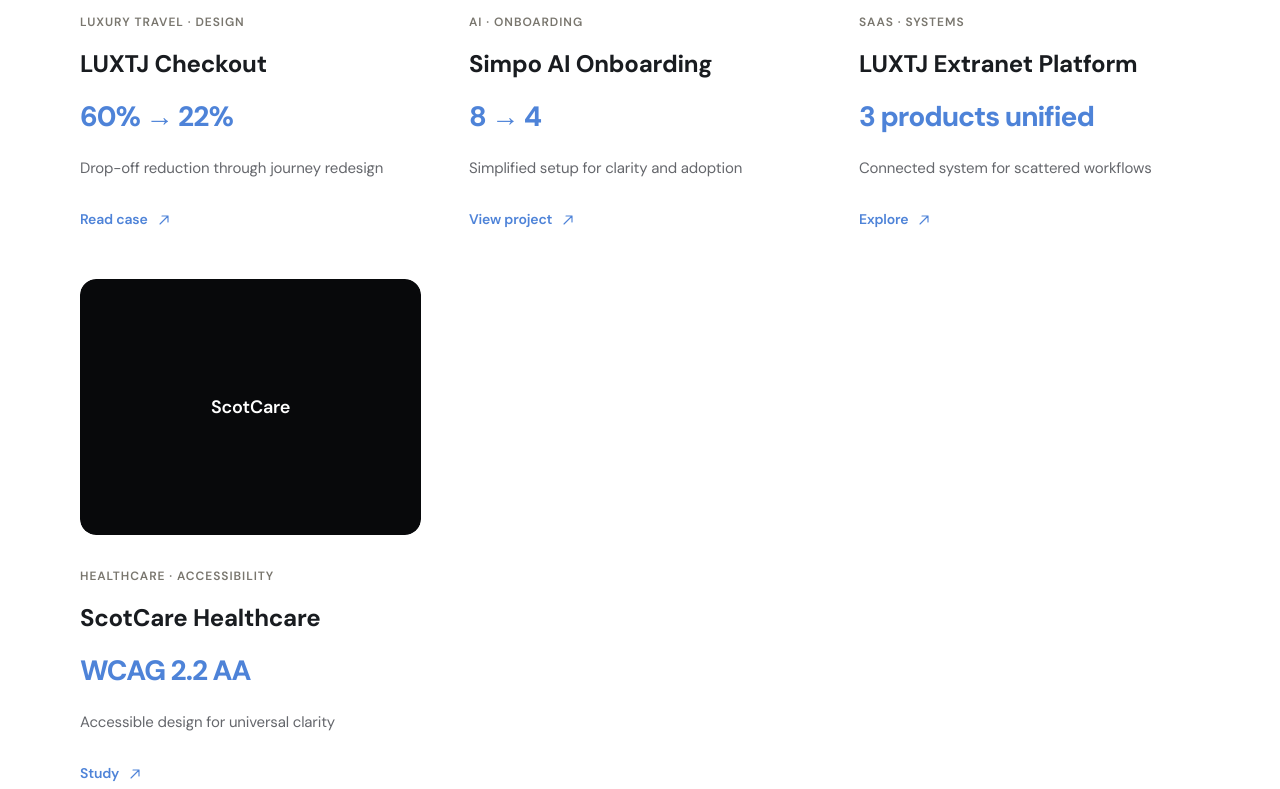
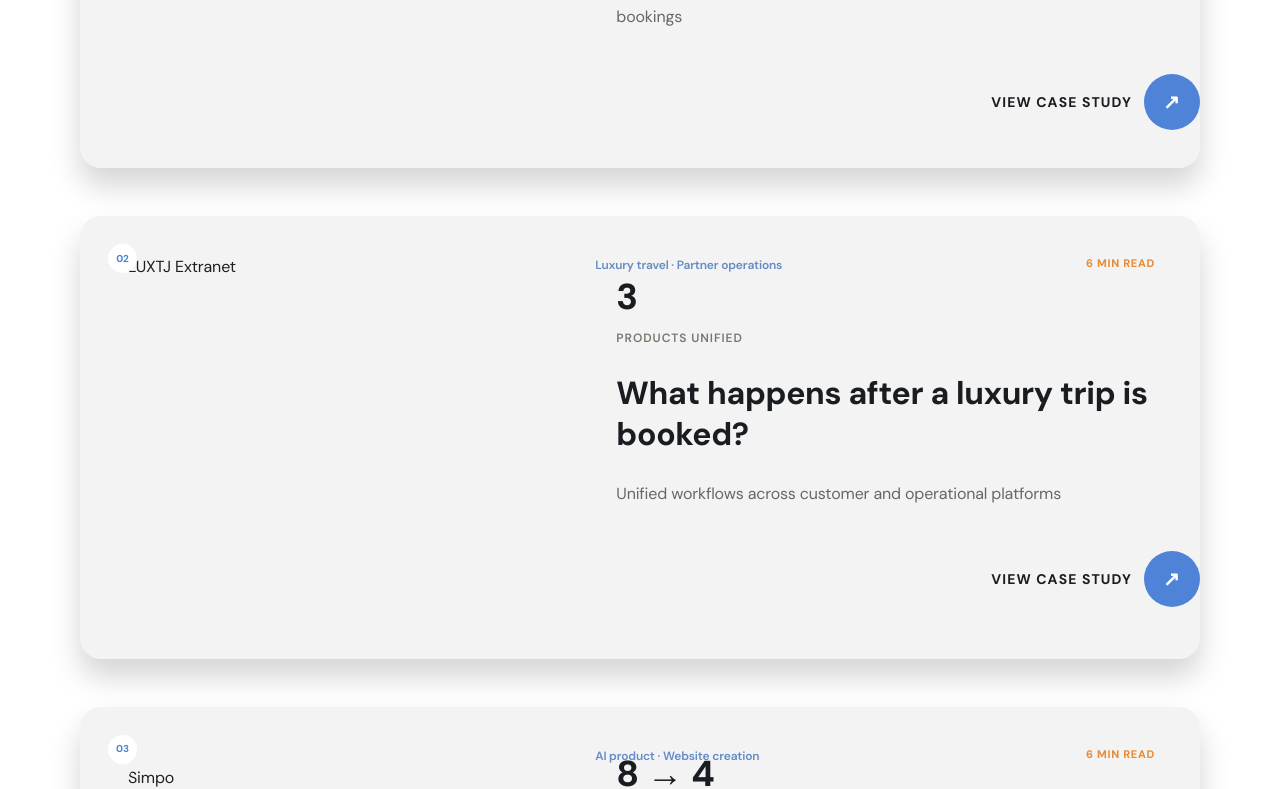
Before and after one commit to Akshayux/akshay-portfolio, a Next.js app: page / in a window 1280 px wide. Shown: the part 3533-4322 px from the top of the page. Built offline with nearby package versions, Linux system fonts and the light colour scheme.

Commit message:
Redesign projects section with full-width case study cards matching reference design

```diff
--- a/app/page.tsx
+++ b/app/page.tsx
@@ -86,58 +86,88 @@ export default function Home(){return <PageFrame>
     </div>
   </section>
 
-  {/* All Projects Grid */}
-  <section className="projects-grid shell reveal">
-    <div className="projects-grid-container">
-      <div className="project-card project-card-1">
-        <div className="project-card-visual">
+  {/* All Projects - Case Studies */}
+  <section className="projects-showcase shell reveal">
+    <div className="project-showcase-card project-showcase-1">
+      <div className="project-showcase-number">01</div>
+      <div className="project-showcase-category">Luxury travel · Customer experience</div>
+      <div className="project-showcase-readtime">9 MIN READ</div>
+
+      <div className="project-showcase-visual">
         <div className="project-placeholder luxtj">LUXTJ</div>
       </div>
-        <div className="project-card-content">
-          <p className="project-category">Luxury Travel · Design</p>
-          <h3>LUXTJ Checkout</h3>
-          <p className="project-metric">60% → 22%</p>
-          <p className="project-description">Drop-off reduction through journey redesign</p>
-          <Link href="/work/luxtj" className="project-link">Read case <Arrow/></Link>
+      <div className="project-showcase-content">
+        <div className="project-showcase-metric">60% → 22% <span>CHECKOUT DROP-OFF</span></div>
+        <h3>The leak wasn't on the checkout screen</h3>
+        <p className="project-showcase-description">I redesigned the booking journey to address the friction behind abandoned bookings</p>
+        <div className="project-showcase-footer">
+          <Link href="/work/luxtj" className="project-showcase-cta-link">
+            VIEW CASE STUDY
+            <span className="project-showcase-arrow">↗</span>
+          </Link>
+        </div>
       </div>
     </div>
 
-      <div className="project-card project-card-2">
-        <div className="project-card-visual">
-          <div className="project-placeholder simpo">Simpo</div>
+    <div className="project-showcase-card project-showcase-2">
+      <div className="project-showcase-number">02</div>
+      <div className="project-showcase-category">Luxury travel · Partner operations</div>
+      <div className="project-showcase-readtime">6 MIN READ</div>
+
+      <div className="project-showcase-visual">
+        <div className="project-placeholder luxtj-extranet">LUXTJ Extranet</div>
       </div>
-        <div className="project-card-content">
-          <p className="project-category">AI · Onboarding</p>
-          <h3>Simpo AI Onboarding</h3>
-          <p className="project-metric">8 → 4</p>
-          <p className="project-description">Simplified setup for clarity and adoption</p>
-          <Link href="/work/simpo-ai" className="project-link">View project <Arrow/></Link>
+      <div className="project-showcase-content">
+        <div className="project-showcase-metric">3 <span>PRODUCTS UNIFIED</span></div>
+        <h3>What happens after a luxury trip is booked?</h3>
+        <p className="project-showcase-description">Unified workflows across customer and operational platforms</p>
+        <div className="project-showcase-footer">
+          <Link href="/work/luxtj-extranet" className="project-showcase-cta-link">
+            VIEW CASE STUDY
+            <span className="project-showcase-arrow">↗</span>
+          </Link>
+        </div>
       </div>
     </div>
 
-      <div className="project-card project-card-3">
-        <div className="project-card-visual">
-          <div className="project-placeholder luxtj-extranet">LUXTJ Extranet</div>
+    <div className="project-showcase-card project-showcase-3">
+      <div className="project-showcase-number">03</div>
+      <div className="project-showcase-category">AI product · Website creation</div>
+      <div className="project-showcase-readtime">6 MIN READ</div>
+
+      <div className="project-showcase-visual">
+        <div className="project-placeholder simpo">Simpo</div>
       </div>
-        <div className="project-card-content">
-          <p className="project-category">SaaS · Systems</p>
-          <h3>LUXTJ Extranet Platform</h3>
-          <p className="project-metric">3 products unified</p>
-          <p className="project-description">Connected system for scattered workflows</p>
-          <Link href="/work/luxtj-extranet" className="project-link">Explore <Arrow/></Link>
+      <div className="project-showcase-content">
+        <div className="project-showcase-metric">8 → 4 <span>ONBOARDING STEPS</span></div>
+        <h3>Why were people leaving an AI website builder before they made their first choice?</h3>
+        <p className="project-showcase-description">Clearer progression meant users stayed. Complexity wasn't the issue—clarity was.</p>
+        <div className="project-showcase-footer">
+          <Link href="/work/simpo-ai" className="project-showcase-cta-link">
+            VIEW CASE STUDY
+            <span className="project-showcase-arrow">↗</span>
+          </Link>
+        </div>
       </div>
     </div>
 
-      <div className="project-card project-card-4">
-        <div className="project-card-visual">
+    <div className="project-showcase-card project-showcase-4">
+      <div className="project-showcase-number">04</div>
+      <div className="project-showcase-category">Healthcare · Partner operations</div>
+      <div className="project-showcase-readtime">6 MIN READ</div>
+
+      <div className="project-showcase-visual">
         <div className="project-placeholder scotcare">ScotCare</div>
       </div>
-        <div className="project-card-content">
-          <p className="project-category">Healthcare · Accessibility</p>
-          <h3>ScotCare Healthcare</h3>
-          <p className="project-metric">WCAG 2.2 AA</p>
-          <p className="project-description">Accessible design for universal clarity</p>
-          <Link href="/work/scotcare" className="project-link">Study <Arrow/></Link>
+      <div className="project-showcase-content">
+        <div className="project-showcase-metric">WCAG 2.2 AA <span>ACCESSIBILITY STANDARD</span></div>
+        <h3>When someone feels unwell, the hardest question is often: what happens next?</h3>
+        <p className="project-showcase-description">Healthcare needs clarity more than anywhere. Designed for everyone.</p>
+        <div className="project-showcase-footer">
+          <Link href="/work/scotcare" className="project-showcase-cta-link">
+            VIEW CASE STUDY
+            <span className="project-showcase-arrow">↗</span>
+          </Link>
         </div>
       </div>
     </div>
--- a/app/refinements-creative.css
+++ b/app/refinements-creative.css
@@ -582,113 +582,205 @@
 .approach-content p{font-size:17px;line-height:1.75;color:#191c20;max-width:780px;margin-bottom:24px;font-weight:400}
 .approach-highlight{padding:32px 36px;margin-top:40px;background:linear-gradient(135deg,#cae9ff,rgba(98,182,203,.08));border:2px solid #bee9e8;border-radius:12px;font-size:16px;line-height:1.7;color:#1b4965;font-weight:500;border-left:4px solid #62b6cb}
 
-/* Projects Grid Section */
-.projects-grid {
+/* Projects Showcase - Full-Width Case Study Cards */
+.projects-showcase {
   padding: 120px 0;
   background: #ffffff;
 }
 
-.projects-grid-container {
+.project-showcase-card {
+  position: relative;
   display: grid;
-  grid-template-columns: repeat(auto-fit, minmax(340px, 1fr));
+  grid-template-columns: 43% 57%;
   gap: 48px;
+  align-items: center;
+  background: #f3f3f3;
+  border-radius: 21px;
+  padding: 38px 48px;
+  transition: all 0.3s ease;
+  cursor: pointer;
+  box-shadow: 0 18px 30px rgba(0, 0, 0, 0.17);
+  min-height: 360px;
+  margin-bottom: 48px;
 }
 
-.project-card {
-  display: flex;
-  flex-direction: column;
-  gap: 32px;
-  padding: 0;
-  background: transparent;
-  border-radius: 0;
-  box-shadow: none;
-  transition: all 0.3s ease;
+.project-showcase-card:last-child {
+  margin-bottom: 0;
 }
 
-.project-card-visual {
-  width: 100%;
-  aspect-ratio: 4/3;
-  border-radius: 16px;
-  overflow: hidden;
-  background: #f2f2f2;
+.project-showcase-card:hover {
+  background: #4D80D1;
+  transform: translateY(-2px);
+  box-shadow: 0 24px 40px rgba(77, 128, 209, 0.25);
+}
+
+.project-showcase-number {
+  position: absolute;
+  top: 28px;
+  left: 28px;
+  font-size: 10px;
+  font-weight: 700;
+  color: #4D80D1;
+  transition: all 0.3s ease;
+  background: #ffffff;
+  width: 29px;
+  height: 29px;
+  border-radius: 50%;
   display: flex;
   align-items: center;
   justify-content: center;
 }
 
-.project-placeholder {
-  width: 100%;
-  height: 100%;
-  background: #08090b;
-  border-radius: 16px;
-  display: flex;
-  align-items: center;
-  justify-content: center;
-  font-size: 18px;
-  font-weight: 600;
-  color: #fff;
+.project-showcase-card:hover .project-showcase-number {
+  background: #ffffff;
+  color: #4D80D1;
 }
 
-.project-card-content {
+.project-showcase-category {
+  position: absolute;
+  top: 40px;
+  left: 46%;
+  font-size: 12px;
+  font-weight: 600;
+  color: #648bc8;
+  transition: color 0.3s ease;
+}
+
+.project-showcase-card:hover .project-showcase-category {
+  color: #ffffff;
+}
+
+.project-showcase-readtime {
+  position: absolute;
+  top: 39px;
+  right: 45px;
+  font-size: 11px;
+  font-weight: 800;
+  color: #e88b37;
+  letter-spacing: 0.7px;
+  transition: color 0.3s ease;
+}
+
+.project-showcase-card:hover .project-showcase-readtime {
+  color: #ffd699;
+}
+
+.project-showcase-visual {
+  border-radius: 16px;
+  overflow: hidden;
+}
+
+.project-showcase-visual .project-placeholder {
+  width: 100%;
+  height: auto;
+  display: block;
+  border-radius: 16px;
+  aspect-ratio: 1.2/1;
+}
+
+.project-showcase-content {
   display: flex;
   flex-direction: column;
-  gap: 16px;
+  gap: 24px;
 }
 
-.project-category {
+.project-showcase-metric {
+  font-size: 36px;
+  font-weight: 800;
+  color: #191c20;
+  margin: 0;
+  transition: color 0.3s ease;
+}
+
+.project-showcase-card:hover .project-showcase-metric {
+  color: #ffffff;
+}
+
+.project-showcase-metric span {
+  display: block;
   font-size: 12px;
+  font-weight: 600;
   color: #79766e;
-  font-weight: 600;
   text-transform: uppercase;
   letter-spacing: 0.08em;
-  margin: 0;
+  margin-top: 4px;
+  transition: color 0.3s ease;
 }
 
-.project-card h3 {
-  font-size: 24px;
-  font-weight: 700;
+.project-showcase-card:hover .project-showcase-metric span {
+  color: #d4d3cf;
+}
+
+.project-showcase-content h3 {
+  font-size: 32px;
   line-height: 1.3;
   margin: 0;
   color: #191c20;
+  font-weight: 700;
   letter-spacing: -0.01em;
+  transition: color 0.3s ease;
 }
 
-.project-metric {
-  font-size: 28px;
-  font-weight: 800;
-  color: #4e83d8;
-  margin: 0;
-  letter-spacing: -1px;
+.project-showcase-card:hover .project-showcase-content h3 {
+  color: #ffffff;
 }
 
-.project-description {
-  font-size: 15px;
+.project-showcase-description {
+  font-size: 16px;
   color: #65676c;
-  line-height: 1.6;
+  line-height: 1.7;
   margin: 0;
   font-weight: 400;
+  transition: color 0.3s ease;
 }
 
-.project-link {
-  display: inline-flex;
+.project-showcase-card:hover .project-showcase-description {
+  color: #e8e8e8;
+}
+
+.project-showcase-footer {
+  display: flex;
   align-items: center;
-  gap: 8px;
-  margin-top: 12px;
+  justify-content: flex-end;
+  gap: 24px;
+  margin-top: 20px;
+}
+
+.project-showcase-cta-link {
+  display: flex;
+  align-items: center;
+  gap: 12px;
+  color: #191c20;
+  text-decoration: none;
   font-size: 14px;
-  font-weight: 600;
-  color: #4e83d8;
-  text-decoration: none;
+  font-weight: 700;
+  text-transform: uppercase;
+  letter-spacing: 0.08em;
   transition: all 0.3s ease;
 }
 
-.project-link:hover {
-  gap: 12px;
-  color: #3d70c1;
+.project-showcase-card:hover .project-showcase-cta-link {
+  color: #ffffff;
 }
 
-.project-link svg {
-  width: 16px;
-  height: 16px;
+.project-showcase-arrow {
+  display: inline-flex;
+  align-items: center;
+  justify-content: center;
+  width: 56px;
+  height: 56px;
+  border-radius: 50%;
+  background: #4e83d8;
+  color: #ffffff;
+  transition: all 0.3s ease;
+  flex-shrink: 0;
+  font-size: 20px;
+}
+
+.project-showcase-card:hover .project-showcase-arrow {
+  background: transparent;
+  border: 2px solid #ffffff;
+  color: #ffffff;
 }
 
 /* Services Section */
@@ -790,30 +882,49 @@
   }
 }
 
-/* Responsive - Projects Grid */
-@media (max-width: 1200px) {
-  .projects-grid-container {
-    grid-template-columns: repeat(2, 1fr);
+/* Responsive - Projects Showcase */
+@media (max-width: 1024px) {
+  .project-showcase-card {
+    grid-template-columns: 1fr;
     gap: 40px;
+    padding: 40px;
+  }
+
+  .project-showcase-category {
+    position: static;
+    margin-bottom: 16px;
+  }
+
+  .project-showcase-readtime {
+    position: static;
+    margin-bottom: 16px;
   }
 }
 
 @media (max-width: 768px) {
-  .projects-grid {
+  .projects-showcase {
     padding: 80px 0;
   }
 
-  .projects-grid-container {
+  .project-showcase-card {
     grid-template-columns: 1fr;
-    gap: 40px;
+    padding: 24px;
+    border-radius: 16px;
+    margin-bottom: 32px;
   }
 
-  .project-card h3 {
-    font-size: 20px;
+  .project-showcase-metric {
+    font-size: 28px;
   }
 
-  .project-metric {
+  .project-showcase-content h3 {
     font-size: 24px;
+  }
+
+  .project-showcase-number {
+    width: 32px;
+    height: 32px;
+    font-size: 12px;
   }
 }
 
```
Lines whose indentation alone changed are shown as unchanged.
